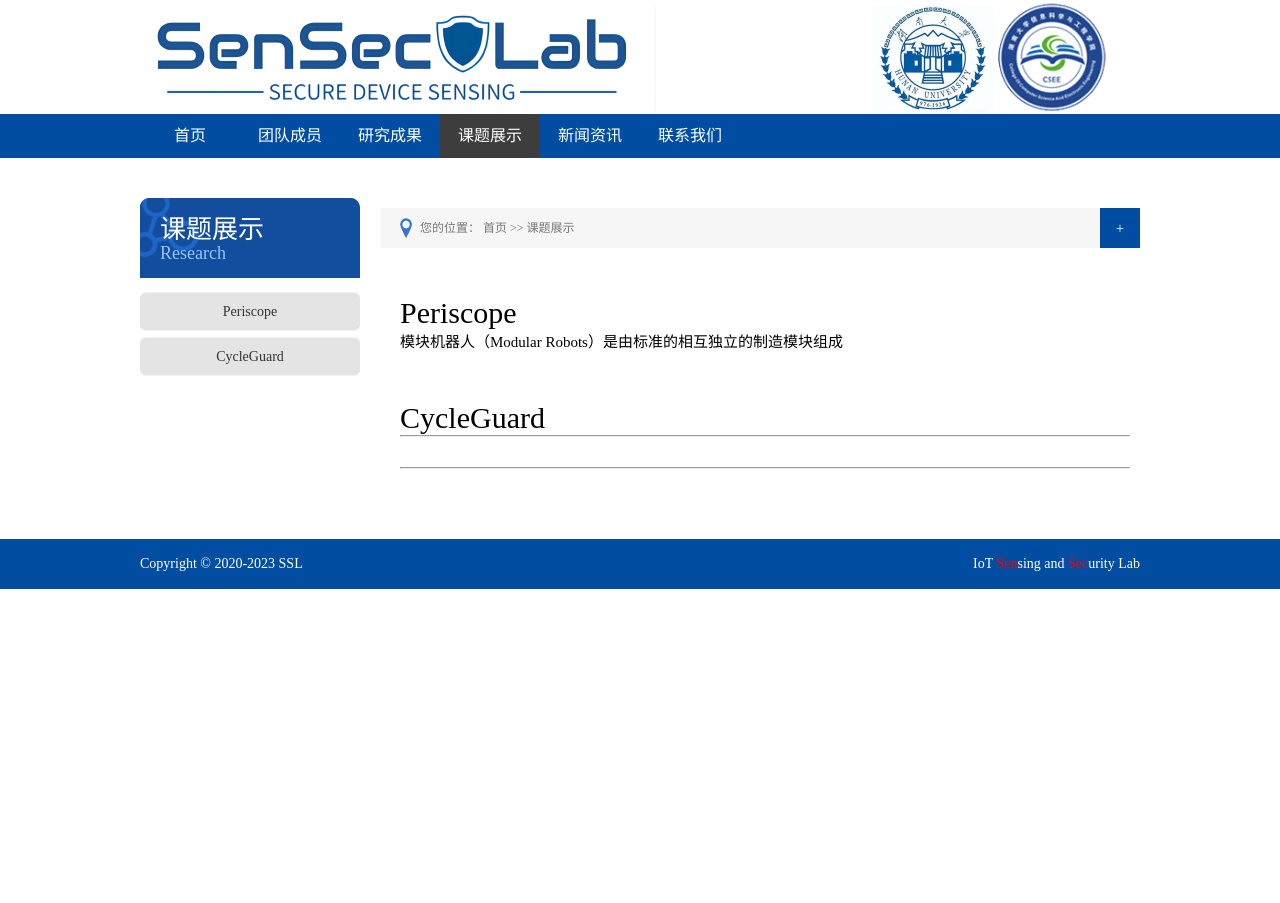
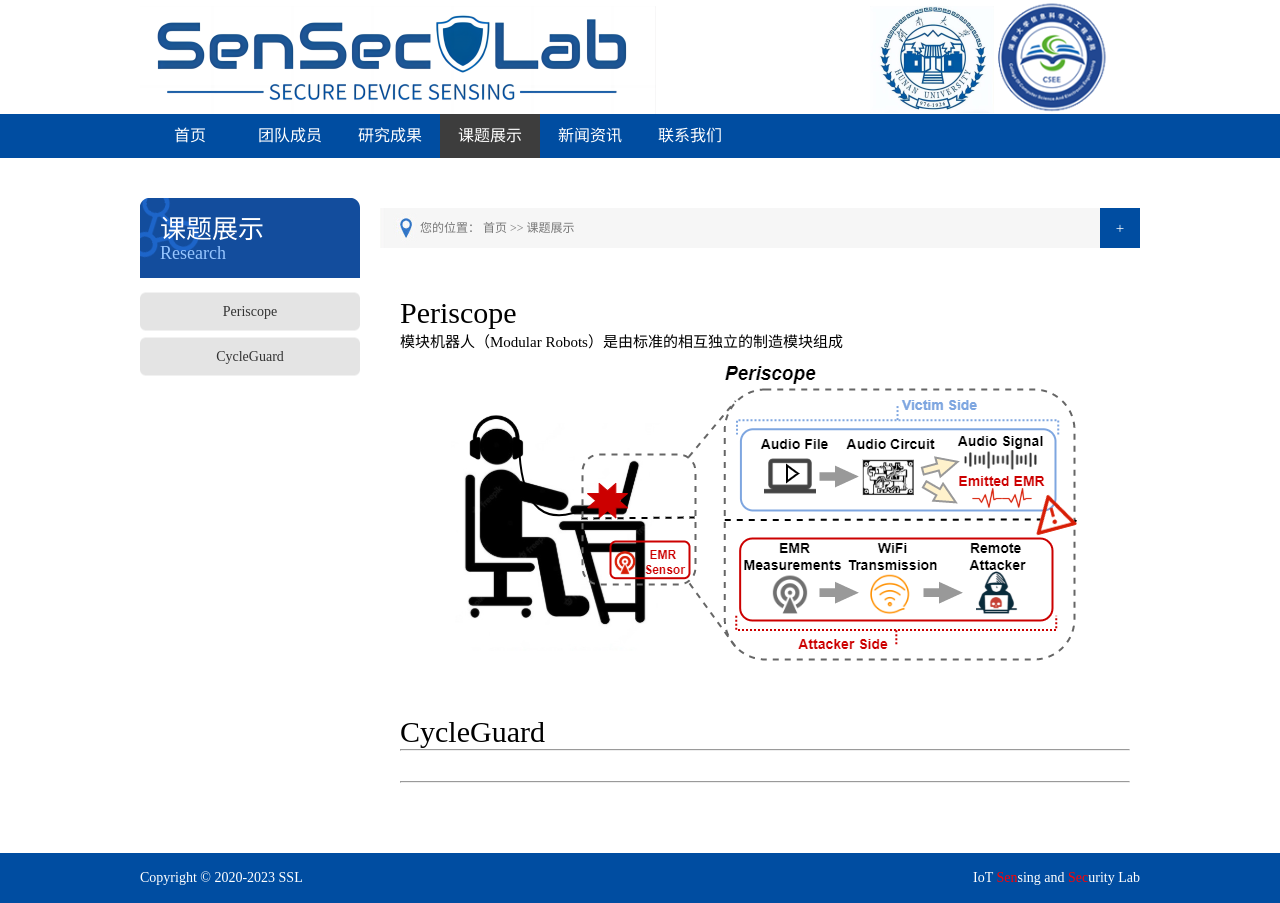
Before and after one commit to senseclab/senseclab.github.io, a Jekyll site: the page built from pages/research.html, in a window 1280 px wide. Built offline with Jekyll 4.4.1, drawn with Linux system fonts in a browser that asks for light colours.

Commit message:
Update research.html

```diff
--- a/pages/research.html
+++ b/pages/research.html
@@ -14,6 +14,7 @@
     <div class="n_right_bottom">
       <h1>Periscope</h1>
       <p>模块机器人（Modular Robots）是由标准的相互独立的制造模块组成</p>
+      <p align="center"><a><img src="/images/research/mobileDevice_EMR.png"></a> </p>
        <!--<h1>仿生软体</h1>-->
        <!--<p>模块机器人（Modular Robots）是由标准的相互独立的制造模块组成，每个模块有驱动部分、动力源等。不同的模块组合在一起，由一个信息的控制系统控制，构成具有特殊功能的机器人。模块化机器人由于其可重构性，关节组合多样化等优点，在机器人研究领域具有重大研究价值，在生产生活的各种应用中也有重大前景。我们BIRL实验室根据模块化机器人的特点研制了两种单自由度关节模块作为机器人主体结构，还有一系列功能模块，应对模块化机器人在不同场景和需求下的各种应用。我们实验室对模块化机器人的研究时间已超过十年，并且模块化关节的研究成果已经发展到了第三代模块。作为实验室的主力研究方向之一，我们继续朝着模块的多功能化与智能化发展。</p>
        <br>
```
